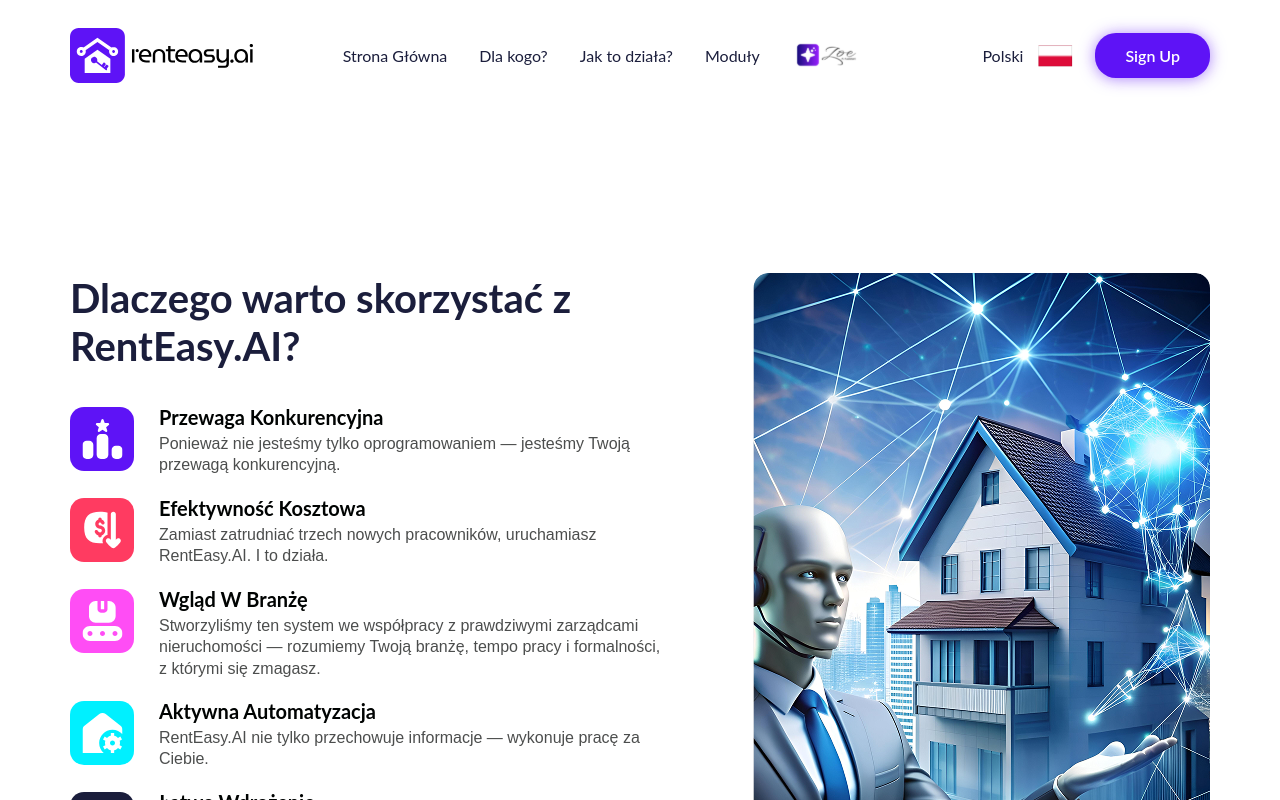
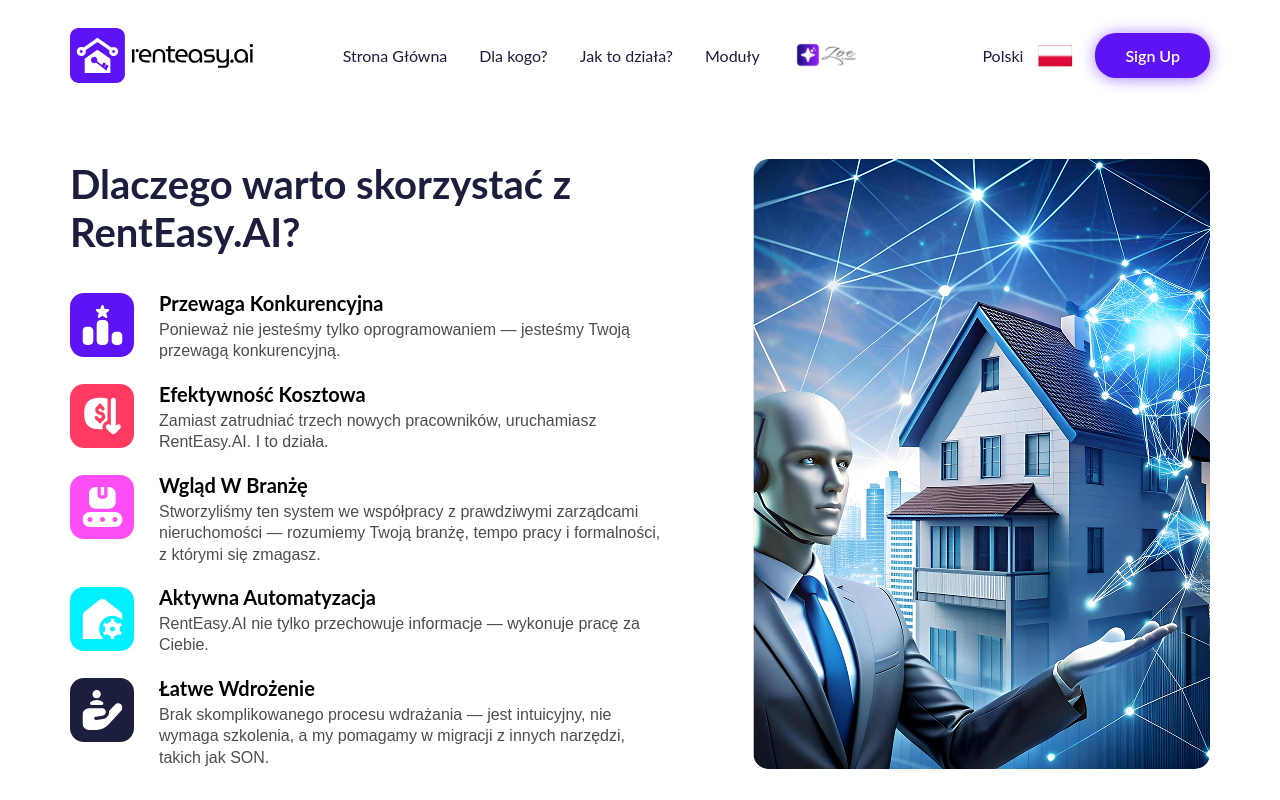
Before and after one commit to jatin-rajput563/rent-test, a React (Vite) app: page /dlaczego in a window 1280 px wide. Shown: the top 800 px of the page. Built offline with nearby package versions, Linux system fonts and the light colour scheme.

Commit message:
removeing-top-space-in-roters

```diff
--- a/package.json
+++ b/package.json
@@ -11,6 +11,7 @@
   },
   "dependencies": {
     "@tailwindcss/vite": "^4.1.11",
+    "i18next-browser-languagedetector": "^8.2.0",
     "react": "^19.1.0",
     "react-dom": "^19.1.0",
     "react-icons": "^5.5.0",
--- a/src/components/DlaKogo.jsx
+++ b/src/components/DlaKogo.jsx
@@ -3,10 +3,14 @@ import { Tab, Tabs, TabList, TabPanel } from "react-tabs";
 import "react-tabs/style/react-tabs.css";
 import { DlaKogo_data } from "../utils/helper";
 import CustomHeading from "./common/CustomHeading";
+import { useLocation } from "react-router-dom";
 
 const DlaKogo = () => {
+  const location = useLocation();
+  const isHomePage = location.pathname === "/";
+
   return (
-    <section className="pt-[140px]">
+    <section className={`${isHomePage ? "pt-[140px]" : "pt-0"}`}>
       <div className="max-w-[1180px] px-5 mx-auto">
         <div className="text-center">
           <CustomHeading
--- a/src/components/Dlaczego.jsx
+++ b/src/components/Dlaczego.jsx
@@ -2,7 +2,12 @@ import React from "react";
 import CustomHeading from "./common/CustomHeading";
 import aiImg from "../assets/images/png/ai-img.png";
 import { DLACZEGO_DATA } from "../utils/helper";
+import { useLocation } from "react-router-dom";
+
 const Dlaczego = () => {
+  const location = useLocation();
+  const isHomePage = location.pathname === "/";
+
   const COLORS = [
     "bg-[#5E13F6]",
     "bg-[#FF3B61]",
@@ -10,12 +15,20 @@ const Dlaczego = () => {
     "bg-[#00F0FF]",
     "bg-[#1B1E3C]",
   ];
+
   return (
-    <div className="mt-[52px] md:mt-[130px] lg:mt-[140px] xl:mt-[164px] mb-[22px] sm:mb-0 px-5">
+    <div
+      className={`${
+        isHomePage
+          ? "mt-[52px] md:mt-[130px] lg:mt-[140px] xl:mt-[164px]"
+          : "mt-[50px]"
+      } sm:mb-0 px-5 mb-[22px]`}
+    >
       <div className="max-w-[1140px] mx-auto">
         <div className="flex flex-col lg:flex-row gap-[37px] xl:gap-[83px] justify-center items-center">
           <div className="flex flex-col max-w-[600px] w-full py-0">
-            <CustomHeading headClass={"!text-[40px] sm:text-[44px] md:text-[46px] leading-120 mb-[37px] max-lg:text-center"}
+            <CustomHeading
+              headClass="!text-[40px] sm:text-[44px] md:text-[46px] leading-120 mb-[37px] max-lg:text-center"
               headText="Dlaczego warto skorzystać z RentEasy.AI?"
             />
             {DLACZEGO_DATA.map((item, index) => (
@@ -30,7 +43,7 @@ const Dlaczego = () => {
                     COLORS[index % COLORS.length]
                   }`}
                 >
-                  {<item.icon />}
+                  <item.icon />
                 </div>
                 <div>
                   <h4 className="font-bold text-xl leading-100 pb-1.5 text-dark-black">
@@ -43,11 +56,12 @@ const Dlaczego = () => {
               </div>
             ))}
           </div>
+
           <div className="w-full lg:max-w-[457px] mx-auto lg:h-[610px] sm:h-[500px] h-[447px]">
             <img
               src={aiImg}
               alt="work with us"
-              className="w-full h-full object-cover  pointer-events-none rounded-[15px]"
+              className="w-full h-full object-cover pointer-events-none rounded-[15px]"
             />
           </div>
         </div>
```
Also changed, not shown: src/App.jsx (+0 -41 lines), 1 other file (tests, documents, lock files or other folders).
